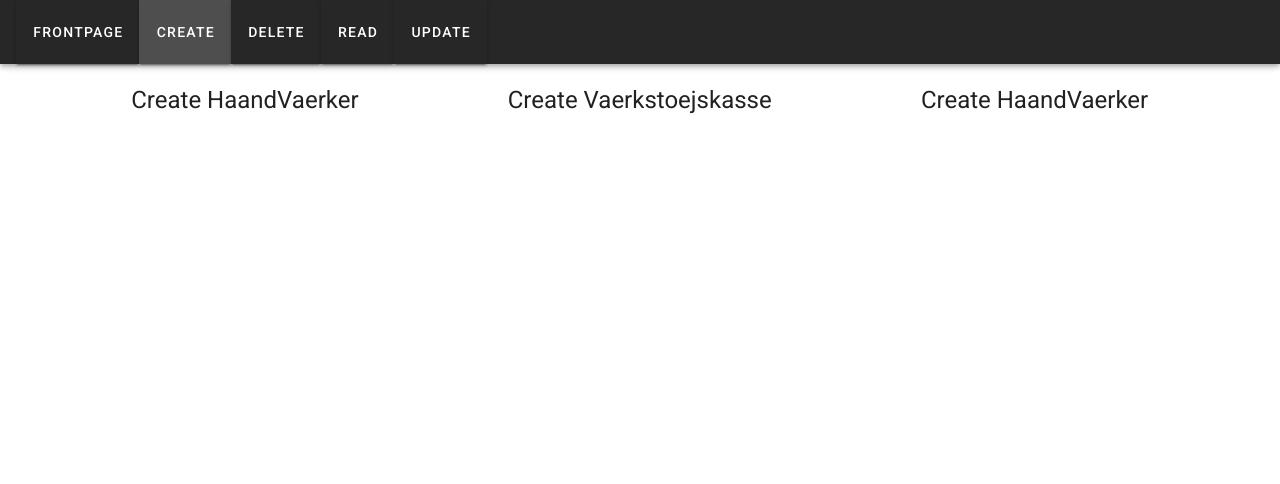
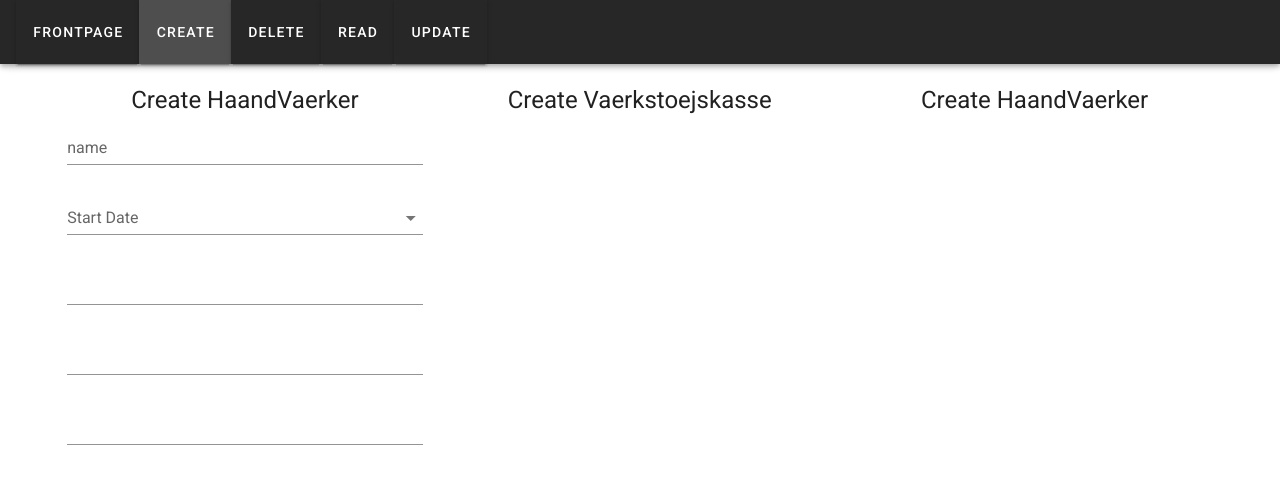
Before and after one commit to Berthelmaster/ONK-Delopgave-Projekt, a Vue app in the folder onk_delprojekt1_frontend/: page /Create in a window 1280 px wide. Shown: the top 484 px of the page. Built offline with nearby package versions, Linux system fonts and the light colour scheme.

Commit message:
frontend stuff

```diff
--- a/onk_delprojekt1_frontend/package.json
+++ b/onk_delprojekt1_frontend/package.json
@@ -8,8 +8,10 @@
     "lint": "vue-cli-service lint"
   },
   "dependencies": {
+    "axios": "^0.19.2",
     "core-js": "^3.6.4",
     "vue": "^2.6.11",
+    "vue-axios": "^2.1.5",
     "vue-router": "^3.1.6",
     "vuetify": "^2.2.11"
   },
--- a/onk_delprojekt1_frontend/src/main.js
+++ b/onk_delprojekt1_frontend/src/main.js
@@ -7,9 +7,12 @@ import Delete from './views/Delete.vue'
 import Read from './views/Read.vue'
 import Update from './views/Update.vue'
 import Frontpage from './views/Frontpage.vue'
+import axios from 'axios'
+import VueAxios from 'vue-axios'
 
 Vue.config.productionTip = false
 Vue.use(VueRouter)
+Vue.use(VueAxios, axios)
 
 const router = new VueRouter({
   routes: [
--- a/onk_delprojekt1_frontend/src/views/Create.vue
+++ b/onk_delprojekt1_frontend/src/views/Create.vue
@@ -3,6 +3,29 @@
         <v-row class="text-center">
                 <div style="width: 30%; margin: 1.66%">
                     <h3 class="headline">Create HaandVaerker</h3>
+                    <v-form
+                        ref="form"
+                        v-model="valid"
+                        lazy-validation>
+
+                        <v-text-field v-model="name" label="name">
+                        </v-text-field>
+
+                        <v-select
+                        v-model="select"
+                        :items="items"
+                        label="Start Date"
+                        ></v-select>
+
+                        <v-text-field v-model="name1">
+                        </v-text-field>
+
+                        <v-text-field v-model="name2">
+                        </v-text-field>
+
+                        <v-text-field v-model="name3">
+                        </v-text-field>
+                    </v-form>
                 </div>
                 <div style="width: 30%; margin: 1.66%">
                     <h3 class="headline">Create Vaerkstoejskasse</h3>
@@ -13,3 +36,13 @@
         </v-row>
     </v-container>
 </template>
+
+<script>
+export default {
+    data: () => ({
+        items: [
+            new Date()
+        ]
+    })
+}
+</script>
--- a/onk_delprojekt1_frontend/src/views/Delete.vue
+++ b/onk_delprojekt1_frontend/src/views/Delete.vue
@@ -3,6 +3,9 @@
         <v-row class="text-center">
                 <div style="width: 30%; margin: 1.66%">
                     <h3 class="headline">Delete HaandVaerker</h3>
+                    <li v-for="post of posts" v-bind:key="post">
+                        <p>{{post.id}}</p>
+                    </li>
                 </div>
                 <div style="width: 30%; margin: 1.66%">
                     <h3 class="headline">Delete Vaerkstoejskasse</h3>
@@ -13,3 +16,20 @@
         </v-row>
     </v-container>
 </template>
+
+<script>
+import axios from 'axios';
+
+export default {
+    data() {
+        return {
+            posts: []
+            }
+    },
+
+created() {
+    axios.get('http://jsonplaceholder.typicode.com/posts')
+    .then(reponse => {
+        this.posts = reponse.data
+    })}}
+</script>
--- a/onk_delprojekt1_frontend/src/views/Read.vue
+++ b/onk_delprojekt1_frontend/src/views/Read.vue
@@ -13,3 +13,21 @@
         </v-row>
     </v-container>
 </template>
+
+
+<script>
+import axios from 'axios';
+
+export default {
+    data() {
+        return {
+            posts: []
+            }
+    },
+
+created() {
+    axios.get('http://jsonplaceholder.typicode.com/posts')
+    .then(reponse => {
+        this.posts = reponse.data
+    })}}
+</script>
```
Also changed, not shown: 1 other file (tests, documents, lock files or other folders).
